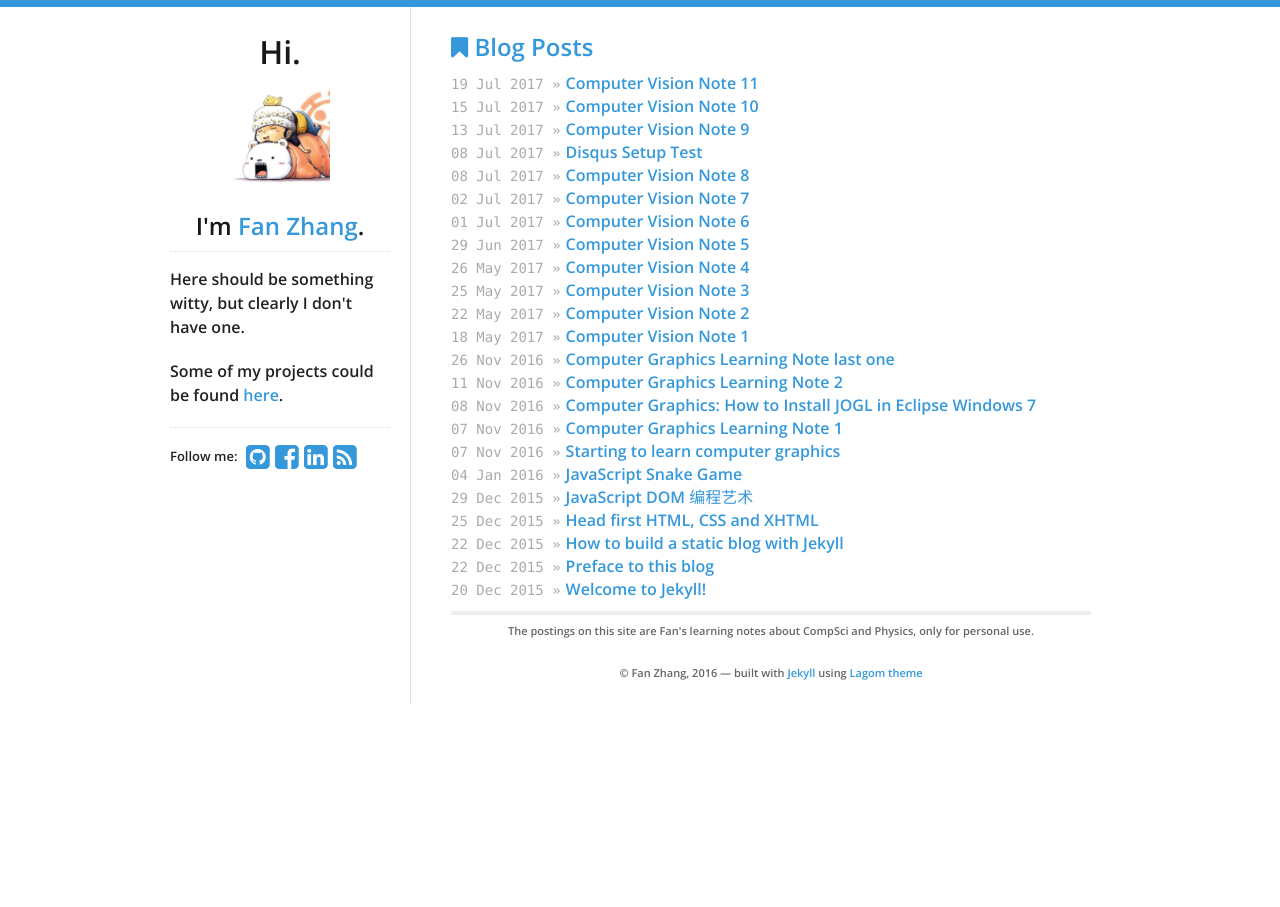
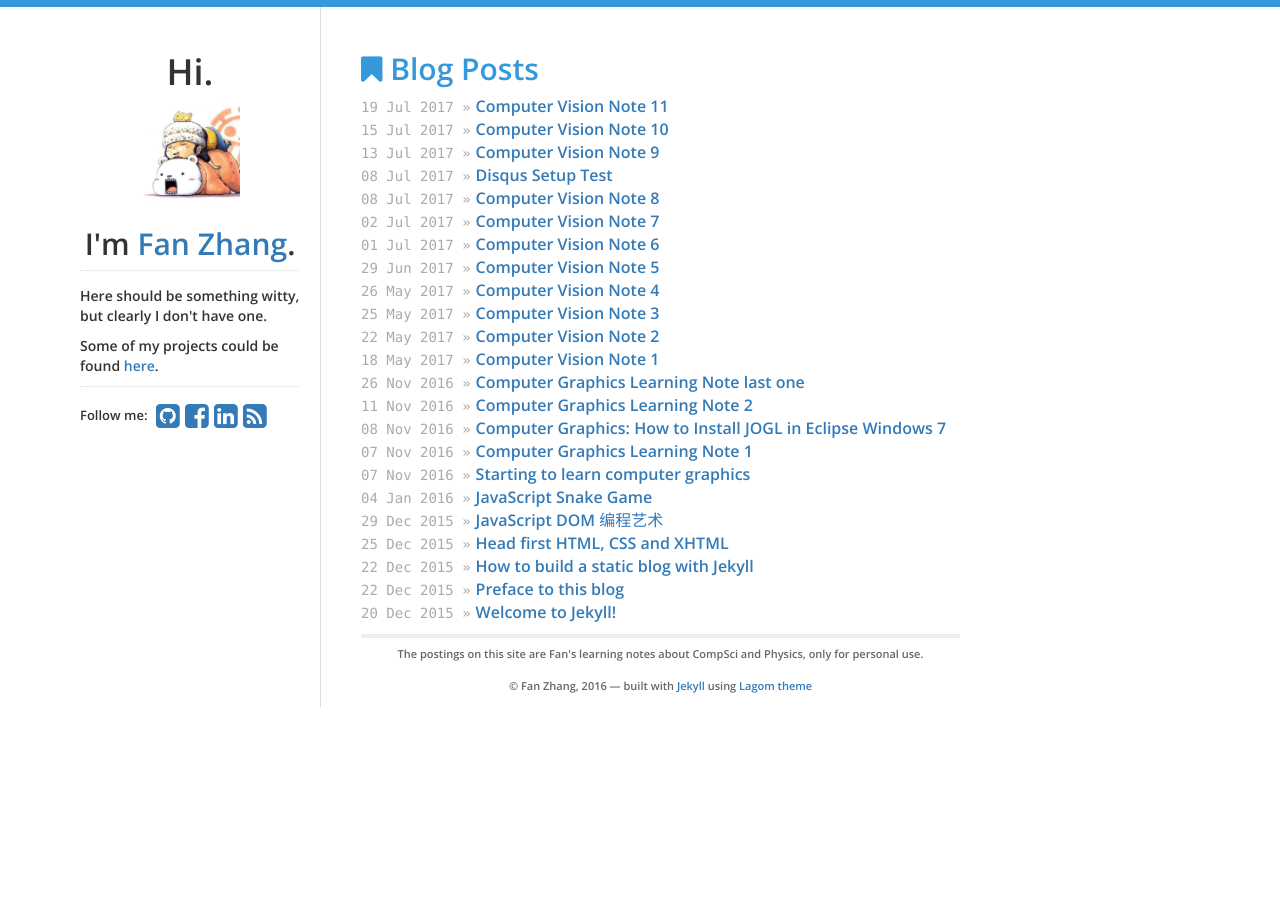
Before and after one commit to KimLakWon/fanfanman.github.io, a Jekyll site: the page built from index.html, in a window 1280 px wide. Built offline with Jekyll 4.4.1, drawn with Linux system fonts in a browser that asks for light colours; nearby versions of some CDN libraries.

Commit message:
getbootstrap

```diff
--- a/_layouts/default.html
+++ b/_layouts/default.html
@@ -17,6 +17,7 @@
 
   <link rel="stylesheet" href="/assets/css/all.css">
   <link href="https://maxcdn.bootstrapcdn.com/font-awesome/4.4.0/css/font-awesome.min.css" rel="stylesheet" integrity="sha256-k2/8zcNbxVIh5mnQ52A0r3a6jAgMGxFJFE2707UxGCk= sha512-ZV9KawG2Legkwp3nAlxLIVFudTauWuBpC10uEafMHYL0Sarrz5A7G79kXh5+5+woxQ5HM559XX2UZjMJ36Wplg==" crossorigin="anonymous">
+  <link href="https://maxcdn.bootstrapcdn.com/bootstrap/3.1.1/css/bootstrap.min.css" rel="stylesheet">
 </head>
 <body>
   <div class="container">
```
